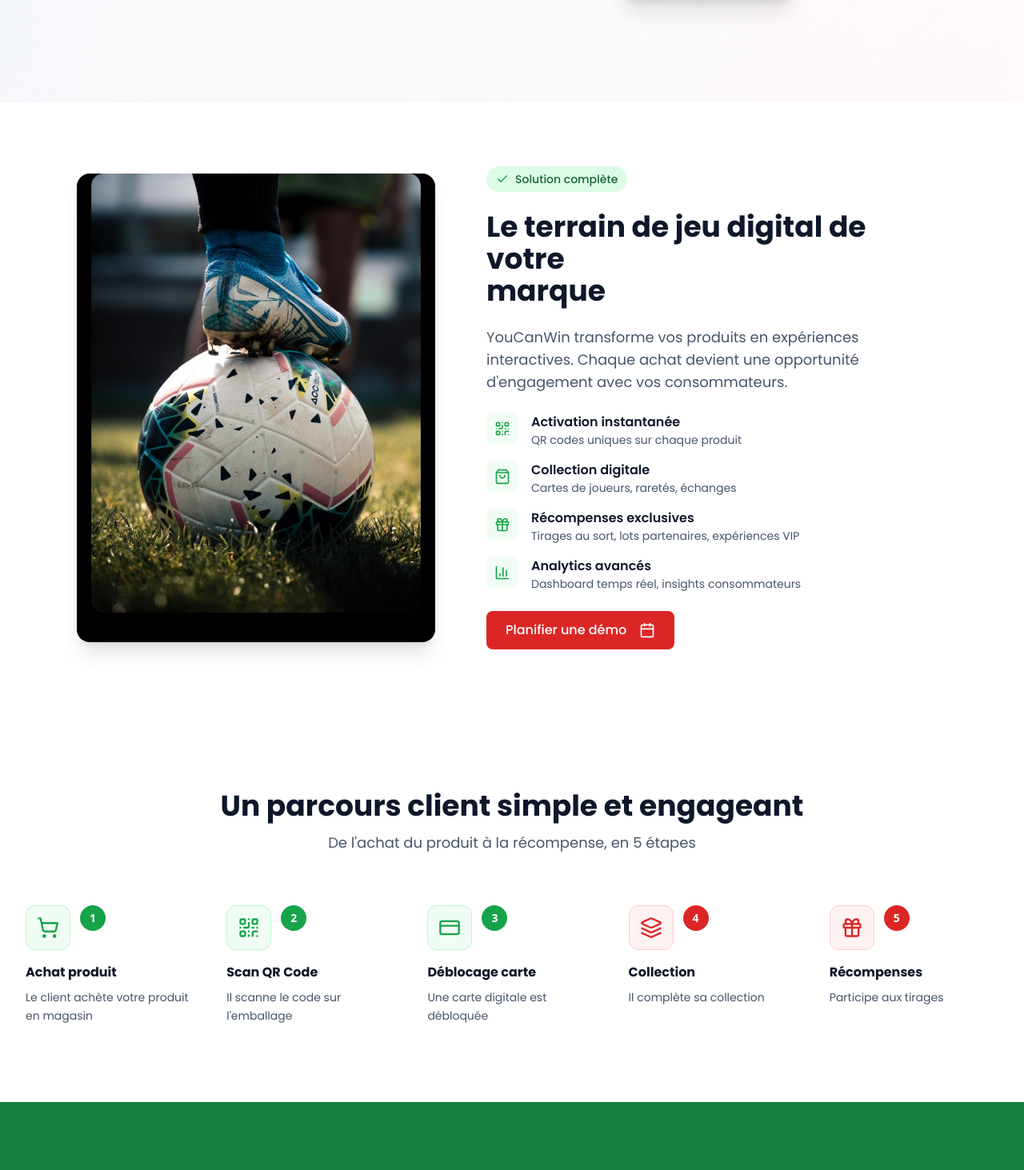
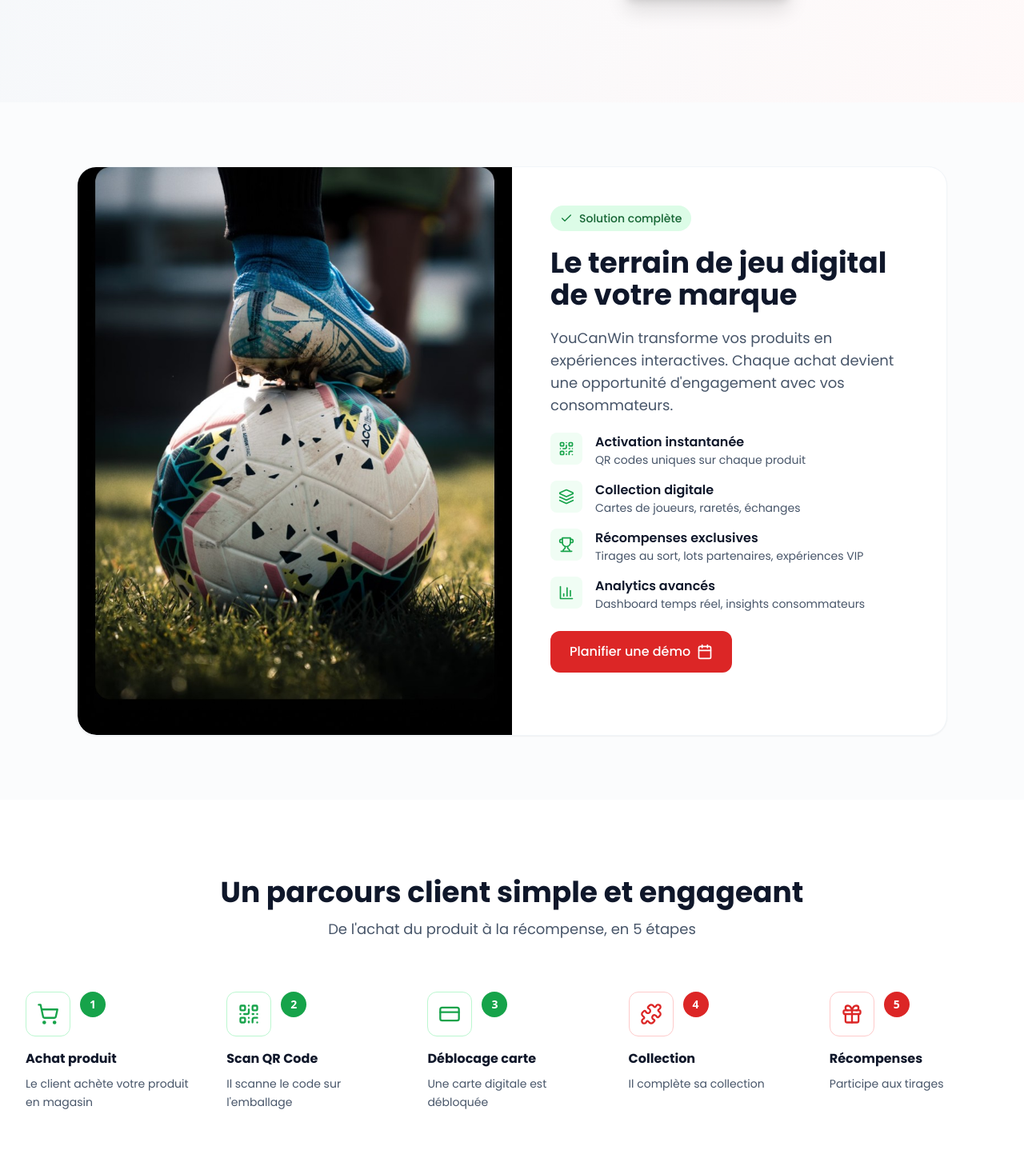
Before and after one commit to hamzaelboukri/Youcanwin, a React (Vite) app: page / in a window 1280 px wide. Shown: the part 967-2430 px from the top of the page at 80% size. Built offline with nearby package versions, Linux system fonts and the light colour scheme.

Commit message:
feat: update Features and Journey sections design

```diff
--- a/src/components/FeaturesSection.tsx
+++ b/src/components/FeaturesSection.tsx
@@ -1,4 +1,4 @@
-import { Check, QrCode, ShoppingBag, Gift, BarChart3, Calendar } from 'lucide-react';
+import { Check, QrCode, Layers, Trophy, BarChart3, Calendar } from 'lucide-react';
 
 export default function FeaturesSection() {
   const features = [
@@ -8,12 +8,12 @@ export default function FeaturesSection() {
       description: 'QR codes uniques sur chaque produit',
     },
     {
-      icon: ShoppingBag,
+      icon: Layers,
       title: 'Collection digitale',
       description: 'Cartes de joueurs, raretés, échanges',
     },
     {
-      icon: Gift,
+      icon: Trophy,
       title: 'Récompenses exclusives',
       description: 'Tirages au sort, lots partenaires, expériences VIP',
     },
@@ -25,31 +25,28 @@ export default function FeaturesSection() {
   ];
 
   return (
-    <section className="px-6 sm:px-12 lg:px-24 py-16 lg:py-20 bg-white">
-      <div className="max-w-7xl mx-auto flex flex-col lg:flex-row justify-center items-stretch gap-12 lg:gap-16">
-        <div className="w-full lg:w-[448px] flex-shrink-0 flex flex-col justify-center">
-          <div className="max-w-[448px] mx-auto lg:mx-0">
+    <section className="px-6 sm:px-12 lg:px-24 py-16 lg:py-20 bg-slate-50/50">
+      <div className="max-w-6xl mx-auto">
+        <div className="bg-white rounded-3xl shadow-sm overflow-hidden flex flex-col lg:flex-row border border-slate-100">
+          <div className="lg:w-1/2 flex-shrink-0">
             <img
-              className="w-full h-auto max-h-[597px] object-cover object-top rounded-2xl shadow-[0px_8px_10px_-6px_rgba(0,0,0,0.10)] shadow-xl"
+              className="w-full h-full min-h-[350px] lg:min-h-[520px] object-cover object-center rounded-t-3xl lg:rounded-t-none lg:rounded-l-3xl"
               src="/images/features-solution.png"
               alt="YouCanWin solution - Football sur terrain"
             />
           </div>
-        </div>
-        <div className="flex-1 flex flex-col justify-start items-start gap-6">
+          <div className="lg:w-1/2 flex flex-col justify-start items-start gap-5 p-8 lg:p-12">
             <div className="px-3 py-1.5 bg-green-100 rounded-full inline-flex justify-start items-center gap-2">
-            <Check className="w-4 h-4 text-green-600" />
+              <Check className="w-4 h-4 text-green-700" />
               <span className="text-green-800 text-sm font-medium font-['Poppins']">Solution complète</span>
             </div>
-          <h2 className="text-slate-900 text-3xl sm:text-4xl font-bold font-['Poppins'] leading-tight">
-            Le terrain de jeu digital de votre
-            <br />
-            marque
+            <h2 className="text-slate-900 text-2xl sm:text-3xl lg:text-4xl font-bold font-['Poppins'] leading-tight">
+              Le terrain de jeu digital de votre marque
             </h2>
-          <p className="text-slate-600 text-lg font-normal font-['Poppins'] leading-7">
+            <p className="text-slate-600 text-base lg:text-lg font-normal font-['Poppins'] leading-7">
               YouCanWin transforme vos produits en expériences interactives. Chaque achat devient une opportunité d&apos;engagement avec vos consommateurs.
             </p>
-          <div className="flex flex-col justify-start items-start gap-4">
+            <div className="flex flex-col justify-start items-start gap-4 w-full">
               {features.map((feature, index) => (
                 <div key={index} className="flex justify-start items-start gap-4">
                   <div className="w-10 h-10 bg-green-50 rounded-lg flex items-center justify-center flex-shrink-0">
@@ -68,13 +65,14 @@ export default function FeaturesSection() {
             </div>
             <a
               href="#demo"
-            className="px-6 py-3 bg-red-600 rounded-lg inline-flex justify-between items-center gap-4 text-white text-base font-medium font-['Poppins'] leading-6 hover:bg-red-700 transition-colors min-w-[200px]"
+              className="mt-1 px-6 py-3.5 bg-red-600 rounded-xl inline-flex justify-center items-center gap-2 text-white text-base font-medium font-['Poppins'] leading-6 hover:bg-red-700 transition-colors w-full sm:w-auto"
             >
               Planifier une démo
               <Calendar className="w-5 h-5 flex-shrink-0" />
             </a>
           </div>
         </div>
+      </div>
     </section>
   );
 }
--- a/src/components/JourneySection.tsx
+++ b/src/components/JourneySection.tsx
@@ -1,4 +1,4 @@
-import { ShoppingCart, QrCode, CreditCard, Layers, Gift } from 'lucide-react';
+import { ShoppingCart, QrCode, CreditCard, Puzzle, Gift } from 'lucide-react';
 
 export default function JourneySection() {
   const steps = [
@@ -8,7 +8,7 @@ export default function JourneySection() {
       title: 'Achat produit',
       description: 'Le client achète votre produit en magasin',
       circleColor: 'bg-green-600',
-      boxBg: 'bg-green-50',
+      boxBg: 'bg-white',
       boxBorder: 'border-green-200',
       iconColor: 'text-green-600',
     },
@@ -18,7 +18,7 @@ export default function JourneySection() {
       title: 'Scan QR Code',
       description: "Il scanne le code sur l'emballage",
       circleColor: 'bg-green-600',
-      boxBg: 'bg-green-50',
+      boxBg: 'bg-white',
       boxBorder: 'border-green-200',
       iconColor: 'text-green-600',
     },
@@ -28,17 +28,17 @@ export default function JourneySection() {
       title: 'Déblocage carte',
       description: 'Une carte digitale est débloquée',
       circleColor: 'bg-green-600',
-      boxBg: 'bg-green-50',
+      boxBg: 'bg-white',
       boxBorder: 'border-green-200',
       iconColor: 'text-green-600',
     },
     {
       number: 4,
-      icon: Layers,
+      icon: Puzzle,
       title: 'Collection',
       description: 'Il complète sa collection',
       circleColor: 'bg-red-600',
-      boxBg: 'bg-red-50',
+      boxBg: 'bg-white',
       boxBorder: 'border-red-200',
       iconColor: 'text-red-600',
     },
@@ -48,7 +48,7 @@ export default function JourneySection() {
       title: 'Récompenses',
       description: 'Participe aux tirages',
       circleColor: 'bg-red-600',
-      boxBg: 'bg-red-50',
+      boxBg: 'bg-white',
       boxBorder: 'border-red-200',
       iconColor: 'text-red-600',
     },
```
Lines whose indentation alone changed are shown as unchanged.
